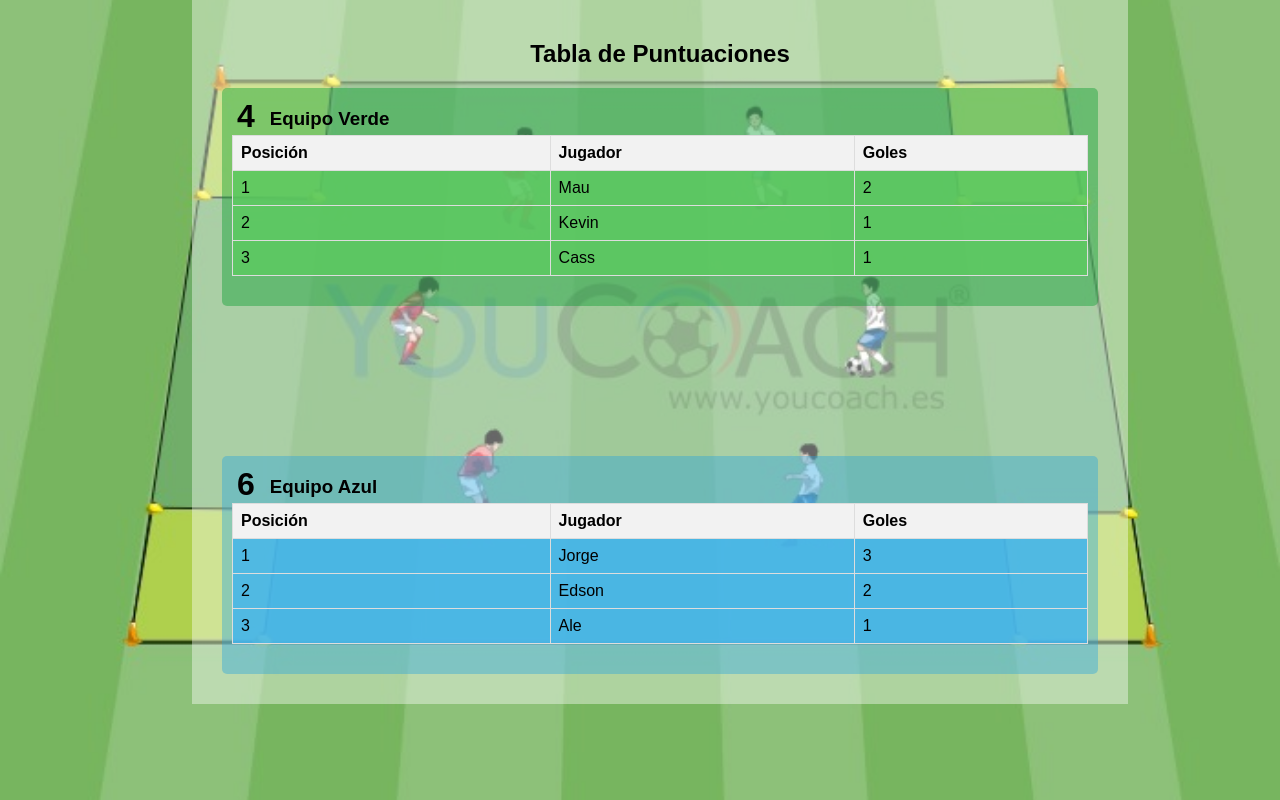
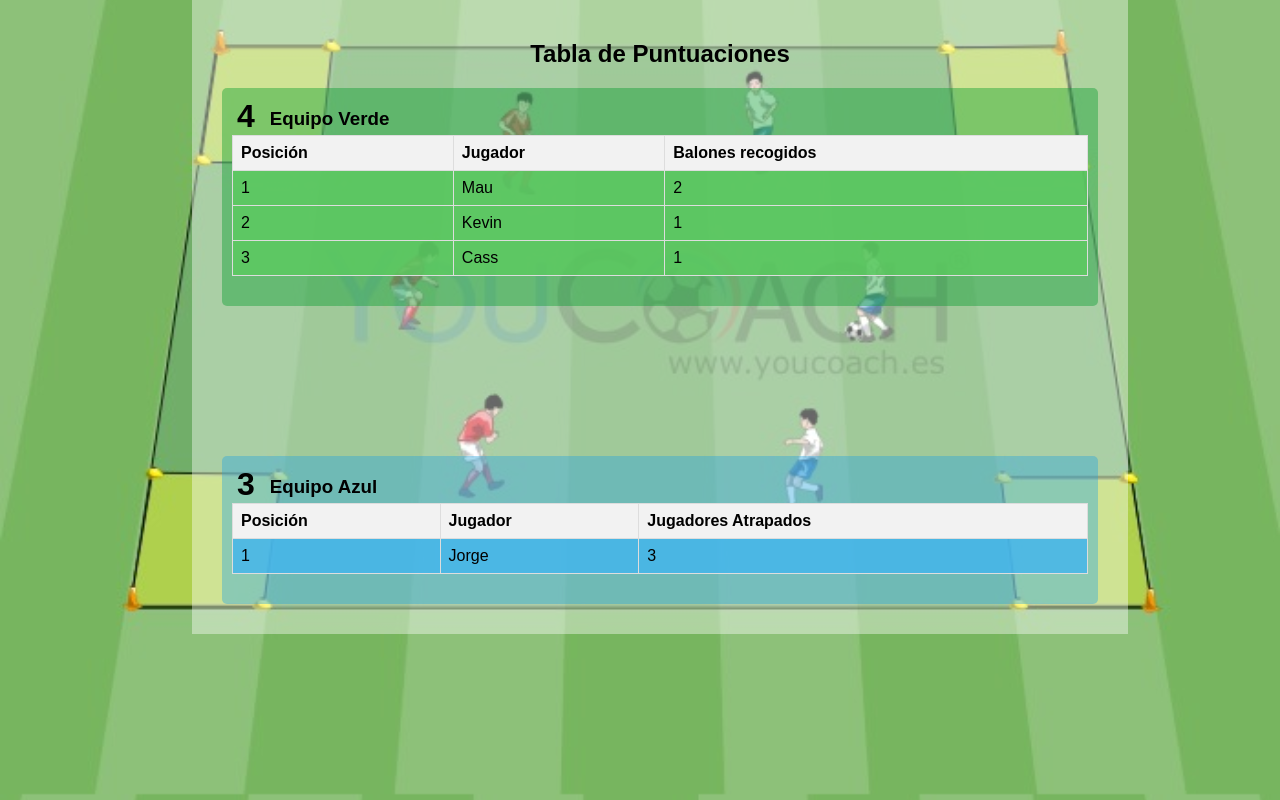
Before and after one commit to Slenderegroj/Graficas-Web, a plain HTML site: page Html/Puntuaciones.html in a window 1280 px wide. Drawn offline with Linux system fonts and the light colour scheme; files that its build step writes are made by us from their sources.

Commit message:
Arreglado pantallas
Ya jalan los css y ya cambie la pantalla de puntuaciones

```diff
--- a/Html/Puntuaciones.html
+++ b/Html/Puntuaciones.html
@@ -4,7 +4,7 @@
         <meta charset="UTF-8">
         <meta name="viewport" content="width=device-width, initial-scale=1.0">
         <title>Puntuaciones</title>
-        <link rel="stylesheet" href="puntuaCss.css">
+        <link rel="stylesheet" href="/Css/puntuaCss.css">
     </head>
 <body>
     <div class="container">
@@ -20,7 +20,7 @@
                     <tr>
                         <th>Posición</th>
                         <th>Jugador</th>
-                        <th>Goles</th>
+                        <th>Balones recogidos</th>
                     </tr>
                     <tr class="player-row">
                         <td>1</td>
@@ -43,29 +43,19 @@
 
             <div class="team blue">
                 <div class="team-info">
-                    <h1>6</h1>
+                    <h1>3</h1>
                     <h3>Equipo Azul</h3>
                 </div>
                 <table>
                     <tr>
                         <th>Posición</th>
                         <th>Jugador</th>
-                        <th>Goles</th>
+                        <th>Jugadores Atrapados</th>
                     </tr>
                     <tr class="player-row">
                         <td>1</td>
                         <td>Jorge</td>
                         <td>3</td>
-                    </tr>
-                    <tr class="player-row">
-                        <td>2</td>
-                        <td>Edson</td>
-                        <td>2</td>
-                    </tr>
-                    <tr class="player-row">
-                        <td>3</td>
-                        <td>Ale</td>
-                        <td>1</td>
                     </tr>
                     <!-- Agregar filas para el equipo azul -->
                 </table>
```
Also changed, not shown: Html/HUD.html (+3 -3 lines).
